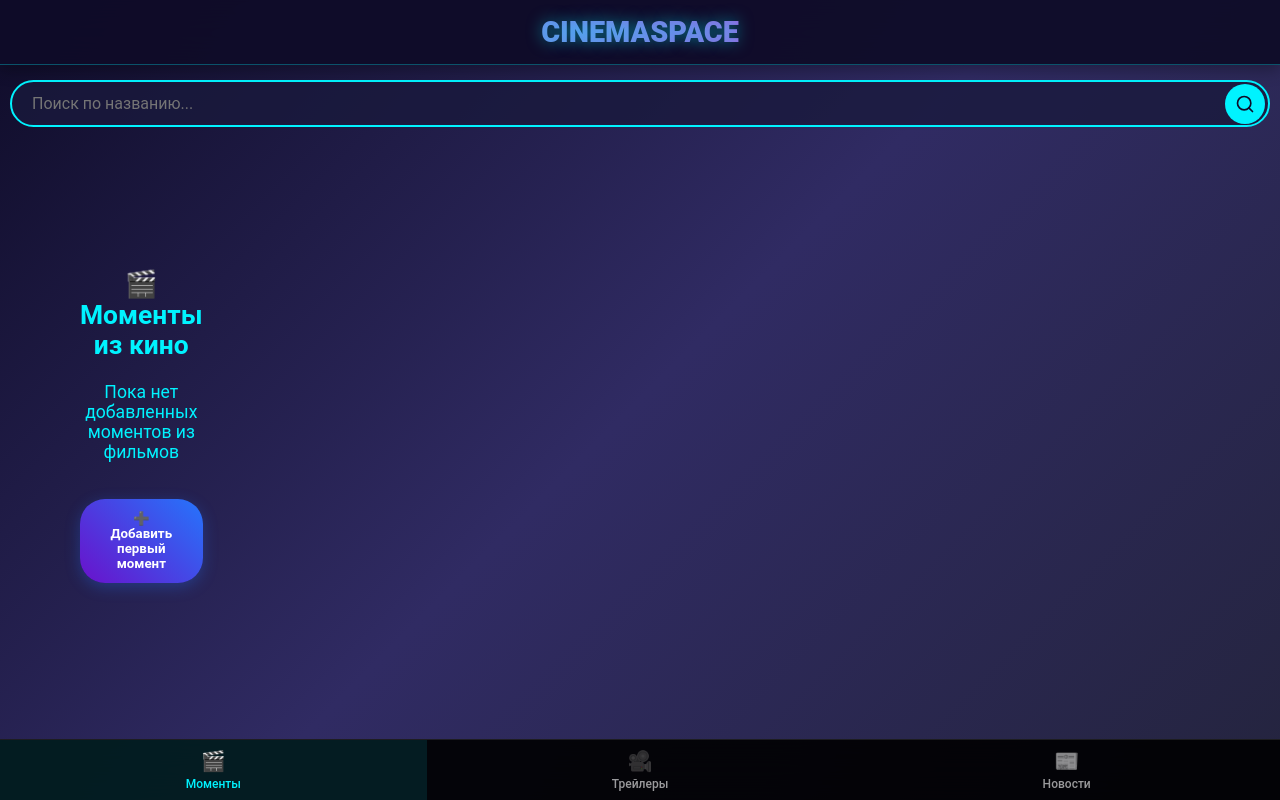
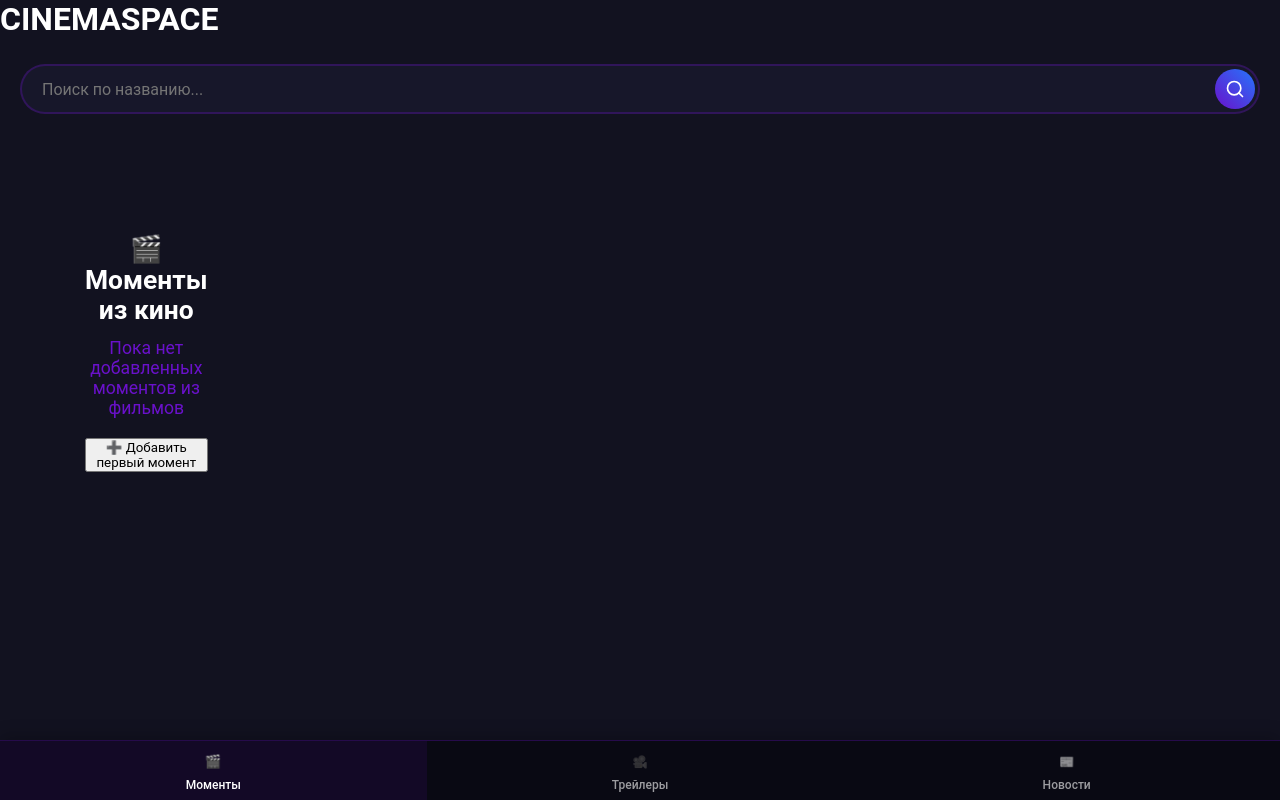
Before and after one commit to viktorbryanskiy1-crypto/cinema-space-bot, a Flask app: page / in a window 1280 px wide. Run offline with Flask 2, Linux system fonts and the light colour scheme; data that the repository does not hold is empty; some libraries are stand-ins or nearby versions.

Commit message:
Update style.css

```diff
--- a/static/css/style.css
+++ b/static/css/style.css
@@ -1,137 +1,112 @@
+/* static/css/style.css */
+
 :root {
-    --space-bg: linear-gradient(135deg, #0f0c29, #302b63, #24243e);
-    --card-bg: rgba(25, 25, 60, 0.8);
-    --card-bg-hover: rgba(40, 40, 90, 0.9);
-    --accent: #00f3ff;
-    --accent-hover: #00d0ff;
-    --accent-secondary: #ff00c8;
-    --text: #ffffff;
+    /* Темная цветовая палитра с кинематографическим уклоном */
+    --bg-primary: #0a0a14;
+    --bg-secondary: #121220;
+    --bg-card: #1a1a2e;
+    --bg-card-hover: #242442;
+    --accent-primary: #6a11cb;
+    --accent-secondary: #2575fc;
+    --accent-gradient: linear-gradient(45deg, var(--accent-primary), var(--accent-secondary));
+    --text-primary: #ffffff;
     --text-secondary: #b0b0ff;
-    --border: rgba(0, 243, 255, 0.3);
-    --success: #00ff9d;
-    --warning: #ff6b6b;
+    --border-color: rgba(106, 17, 203, 0.3);
+    --shadow: 0 8px 32px rgba(0, 0, 0, 0.3);
+    --transition: all 0.3s cubic-bezier(0.25, 0.8, 0.25, 1);
     --nav-height: 60px;
-    --search-height: 70px;
+    --search-height: 50px;
 }
 
-/* --- ПОЛНОЭКРАННЫЙ РЕЖИМ --- */
-html, body {
+/* --- ОСНОВНЫЕ СТИЛИ --- */
+* {
     margin: 0;
     padding: 0;
-    height: 100%;
-    width: 100%;
-    overflow-x: hidden;
-    -webkit-overflow-scrolling: touch;
+    box-sizing: border-box;
 }
 
-body.fullscreen {
+html, body {
+    height: 100%;
+    font-family: 'Montserrat', 'Roboto', sans-serif;
+    background: var(--bg-primary);
+    color: var(--text-primary);
+    overflow-x: hidden;
+    overscroll-behavior: none;
+}
+
+body {
+    display: flex;
+    flex-direction: column;
     height: 100vh;
-    width: 100vw;
-    overflow: hidden;
+    width: 100%;
     position: fixed;
     top: 0;
     left: 0;
+    overflow: hidden;
 }
 
-.app-container.fullscreen {
-    height: 100vh;
-    width: 100vw;
-    overflow-y: auto;
-    -webkit-overflow-scrolling: touch;
-    margin: 0;
-    padding: 0;
-}
-
-body {
-    font-family: 'Montserrat', 'Roboto', sans-serif;
-    background: var(--space-bg);
-    color: var(--text);
-    min-height: 100vh;
-    background-attachment: fixed;
-    background-size: cover;
-    overflow-x: hidden;
-    padding: 0;
-    margin: 0;
-}
-
-/* --- НОВАЯ СТРУКТУРА --- */
+/* --- КОНТЕЙНЕР ПРИЛОЖЕНИЯ --- */
 .app-container {
     display: flex;
     flex-direction: column;
-    min-height: 100vh;
-    padding-bottom: var(--nav-height); /* Учитываем высоту нижней навигации */
+    height: 100vh;
+    width: 100%;
+    background: var(--bg-secondary);
+    position: relative;
+    padding-bottom: var(--nav-height);
     box-sizing: border-box;
+    overflow-y: auto;
+    -webkit-overflow-scrolling: touch;
+    overscroll-behavior: contain;
 }
 
-/* Заголовок */
-.app-header {
-    background: rgba(15, 12, 41, 0.95);
-    padding: 15px;
-    text-align: center;
-    border-bottom: 1px solid var(--border);
-    backdrop-filter: blur(20px);
-    box-shadow: 0 5px 15px rgba(0, 0, 0, 0.3);
-    position: sticky;
-    top: 0;
-    width: 100%;
-    z-index: 1000;
-    box-sizing: border-box;
-}
-
-.app-logo {
-    font-size: 1.8rem;
-    font-weight: 800;
-    margin: 0;
-    background: linear-gradient(45deg, var(--accent), var(--accent-secondary));
-    -webkit-background-clip: text;
-    -webkit-text-fill-color: transparent;
-    background-clip: text;
-    text-shadow: 0 0 15px rgba(0, 243, 255, 0.5);
-}
-
-.app-logo span {
-    color: var(--accent-secondary);
-}
-
-/* Основной контент */
+/* --- ГЛАВНЫЙ КОНТЕНТ --- */
 .main-content {
     flex: 1;
     display: flex;
     flex-direction: column;
-    padding: 10px;
-    padding-top: 15px;
-    padding-bottom: 15px;
+    width: 100%;
+    padding: 15px;
+    padding-top: 10px;
     box-sizing: border-box;
+    position: relative;
+    z-index: 1;
 }
 
-/* Поисковая строка */
+/* --- СЕКЦИЯ ПОИСКА --- */
 .search-section {
+    width: 100%;
     margin-bottom: 20px;
+    padding: 0 5px;
+    box-sizing: border-box;
 }
 
 .search-container {
     position: relative;
     width: 100%;
     max-width: 100%;
+    height: var(--search-height);
 }
 
 .search-input {
     width: 100%;
-    padding: 12px 50px 12px 20px;
-    border: 2px solid var(--accent);
+    height: 100%;
+    padding: 0 50px 0 20px;
+    border: 2px solid var(--border-color);
     border-radius: 30px;
-    background: rgba(25, 25, 60, 0.8);
-    color: white;
+    background: rgba(26, 26, 46, 0.8);
+    color: var(--text-primary);
     font-size: 16px;
-    transition: all 0.3s ease;
+    transition: var(--transition);
     box-sizing: border-box;
     font-family: inherit;
+    outline: none;
 }
 
 .search-input:focus {
     outline: none;
-    box-shadow: 0 0 15px rgba(0, 243, 255, 0.5);
-    border-color: var(--accent-hover);
+    border-color: var(--accent-secondary);
+    box-shadow: 0 0 15px rgba(37, 117, 252, 0.5);
 }
 
 .search-btn {
@@ -139,18 +114,18 @@ body {
     right: 5px;
     top: 50%;
     transform: translateY(-50%);
-    background: var(--accent);
+    width: 40px;
+    height: 40px;
+    background: var(--accent-gradient);
     border: none;
     border-radius: 50%;
-    width: 40px;
-    height: 40px;
     cursor: pointer;
-    transition: all 0.3s ease;
+    transition: var(--transition);
     display: flex;
     align-items: center;
     justify-content: center;
-    color: #0f0c29;
     padding: 0;
+    color: white;
 }
 
 .search-btn:hover {
@@ -158,20 +133,31 @@ body {
     box-shadow: 0 0 12px rgba(0, 243, 255, 0.7);
 }
 
-.search-btn svg {
+.search-icon {
     width: 20px;
     height: 20px;
+    stroke: currentColor;
     stroke-width: 2;
+    fill: none;
 }
 
-/* Сетка контента */
+/* --- ОБЛАСТЬ КОНТЕНТА --- */
+.content-area {
+    flex: 1;
+    width: 100%;
+    box-sizing: border-box;
+}
+
+/* --- СЕТКА КОНТЕНТА --- */
 .content-grid {
     display: grid;
     grid-template-columns: repeat(2, 1fr);
     gap: 15px;
     width: 100%;
+    box-sizing: border-box;
 }
 
+/* Адаптивность сетки */
 @media (min-width: 576px) {
     .content-grid {
         grid-template-columns: repeat(2, 1fr);
@@ -181,6 +167,7 @@ body {
 @media (min-width: 768px) {
     .content-grid {
         grid-template-columns: repeat(3, 1fr);
+        gap: 20px;
     }
 }
 
@@ -241,54 +230,100 @@ body {
     width: 100%;
     height: 100%;
     object-fit: cover;
+    transition: var(--transition);
 }
 
-.video-thumbnail::before {
-    content: "▶";
-    position: absolute;
-    font-size: 2rem;
-    color: rgba(255, 255, 255, 0.8);
-    text-shadow: 0 2px 4px rgba(0, 0, 0, 0.5);
+.video-card:hover .video-thumbnail img {
+    transform: scale(1.05);
 }
 
+.video-placeholder {
+    position: absolute;
+    top: 0;
+    left: 0;
+    width: 100%;
+    height: 100%;
+    display: flex;
+    align-items: center;
+    justify-content: center;
+    background: linear-gradient(135deg, #1a1a2e, #16213e);
+    color: var(--text-secondary);
+    font-size: 2rem;
+}
+
+/* --- ИКОНКА ВОСПРОИЗВЕДЕНИЯ --- */
+.play-icon {
+    position: absolute;
+    top: 50%;
+    left: 50%;
+    transform: translate(-50%, -50%);
+    width: 40px;
+    height: 40px;
+    background: rgba(0, 0, 0, 0.7);
+    border-radius: 50%;
+    display: flex;
+    align-items: center;
+    justify-content: center;
+    opacity: 0.9;
+    transition: var(--transition);
+    z-index: 2;
+}
+
+.video-card:hover .play-icon {
+    opacity: 1;
+    transform: translate(-50%, -50%) scale(1.1);
+    background: rgba(106, 17, 203, 0.8);
+}
+
+.play-icon svg {
+    width: 16px;
+    height: 16px;
+    fill: white;
+}
+
+/* --- ИНФОРМАЦИЯ О ВИДЕО --- */
 .video-info {
     padding: 12px;
     flex-grow: 1;
     display: flex;
     flex-direction: column;
+    background: rgba(26, 26, 46, 0.5);
 }
 
 .video-title {
-    font-size: 16px;
+    font-size: 14px;
     font-weight: 600;
-    margin: 0 0 8px 0;
+    margin: 0 0 5px 0;
     display: -webkit-box;
     -webkit-line-clamp: 2;
     -webkit-box-orient: vertical;
     overflow: hidden;
-    flex-grow: 1;
+    color: var(--text-primary);
+    line-height: 1.3;
 }
 
 .video-meta {
     display: flex;
     justify-content: space-between;
-    font-size: 12px;
+    font-size: 11px;
     color: rgba(255, 255, 255, 0.6);
     margin-top: auto;
+    opacity: 0.7;
 }
 
-/* Навигация внизу */
+/* --- НИЖНЯЯ НАВИГАЦИЯ --- */
 .bottom-nav {
     position: fixed;
     bottom: 0;
     left: 0;
     right: 0;
     display: flex;
-    background: rgba(0, 0, 0, 0.9);
-    backdrop-filter: blur(20px);
-    border-top: 1px solid rgba(255, 255, 255, 0.1);
+    background: rgba(10, 10, 20, 0.95);
+    backdrop-filter: blur(10px);
+    border-top: 1px solid var(--border-color);
     z-index: 1000;
     height: var(--nav-height);
+    box-shadow: 0 -5px 15px rgba(0, 0, 0, 0.2);
 }
 
 .nav-item {
@@ -299,24 +334,52 @@ body {
     justify-content: center;
     padding: 8px 0;
     cursor: pointer;
-    transition: all 0.3s ease;
+    transition: var(--transition);
     color: rgba(255, 255, 255, 0.6);
     font-size: 12px;
     font-weight: 500;
     text-align: center;
+    position: relative;
 }
 
 .nav-item.active {
-    color: var(--accent);
-    background: rgba(0, 243, 255, 0.1);
+    color: var(--text-primary);
+    background: rgba(106, 17, 203, 0.1);
+}
+
+.nav-item.active .nav-icon {
+    transform: scale(1.1);
+}
+
+.nav-item.active .nav-icon svg {
+    filter: drop-shadow(0 0 8px rgba(106, 17, 203, 0.7));
 }
 
 .nav-icon {
-    font-size: 20px;
+    width: 24px;
+    height: 24px;
     margin-bottom: 4px;
+    display: flex;
+    align-items: center;
+    justify-content: center;
+    transition: var(--transition);
 }
 
-/* Страница деталей видео */
+.nav-icon svg {
+    width: 100%;
+    height: 100%;
+    fill: currentColor;
+    stroke: currentColor;
+    stroke-width: 1.5;
+    transition: var(--transition);
+}
+
+.nav-label {
+    font-size: 11px;
+    line-height: 1;
+}
+
+/* --- СТРАНИЦА ДЕТАЛЕЙ --- */
 .video-detail {
     padding: 20px;
     max-width: 1200px;
@@ -505,29 +572,62 @@ body {
     color: var(--text-secondary);
     font-size: 24px;
     cursor: pointer;
+    width: 30px;
+    height: 30px;
+    display: flex;
+    align-items: center;
+    justify-content: center;
+    border-radius: 50%;
+    transition: var(--transition);
 }
 
 .close-modal:hover {
-    color: var(--accent);
+    color: var(--accent-primary);
+    background: rgba(106, 17, 203, 0.2);
 }
 
-/* Сообщения */
+/* --- СООБЩЕНИЯ --- */
 .no-results, .loading {
     text-align: center;
     padding: 50px 20px;
-    color: var(--accent);
+    color: var(--accent-primary);
     font-size: 1.1rem;
 }
 
-/* Адаптивность */
+.loading {
+    display: flex;
+    flex-direction: column;
+    align-items: center;
+    justify-content: center;
+}
+
+.spinner {
+    width: 40px;
+    height: 40px;
+    border: 4px solid rgba(255, 255, 255, 0.3);
+    border-radius: 50%;
+    border-top-color: var(--accent-primary);
+    animation: spin 1s ease-in-out infinite;
+    margin-bottom: 15px;
+}
+
+@keyframes spin {
+    to { transform: rotate(360deg); }
+}
+
+/* --- АДАПТИВНОСТЬ --- */
 @media (max-width: 480px) {
-    .app-logo {
-        font-size: 1.5rem;
+    .main-content {
+        padding: 10px 5px;
+    }
+
+    .search-section {
+        padding: 0 5px;
     }
 
     .search-input {
         font-size: 14px;
-        padding: 10px 45px 10px 15px;
+        padding: 0 40px 0 15px;
     }
 
     .search-btn {
@@ -629,178 +680,116 @@ body {
     animation: fadeIn 0.5s ease-out;
 }
 
-/* Кнопки */
-.tab-btn, .submit-btn {
-    background: linear-gradient(45deg, #6a11cb, #2575fc);
-    border: none;
-    color: white;
-    padding: 12px 25px;
-    border-radius: 25px;
-    cursor: pointer;
-    transition: all 0.3s ease;
-    font-weight: bold;
-    box-shadow: 0 4px 15px rgba(37, 117, 252, 0.3);
+/* --- ВСПОМОГАТЕЛЬНЫЕ КЛАССЫ --- */
+.hidden {
+    display: none !important;
+}
+
+.text-center {
+    text-align: center;
+}
+
+.mt-20 {
+    margin-top: 20px;
+}
+
+.mb-20 {
+    margin-bottom: 20px;
+}
+
+.p-20 {
+    padding: 20px;
+}
+
+/* --- СТИЛИ ДЛЯ ФОРМ --- */
+input, textarea, select, button {
     font-family: inherit;
 }
 
-.tab-btn:hover, .submit-btn:hover {
-    transform: translateY(-2px);
-    box-shadow: 0 6px 20px rgba(37, 117, 252, 0.5);
+.form-group {
+    margin-bottom: 15px;
 }
 
-.tab-btn.active {
-    background: linear-gradient(45deg, #ff00c8, #00f3ff);
-    box-shadow: 0 4px 20px rgba(255, 0, 200, 0.4);
+.form-control {
+    width: 100%;
+    padding: 12px;
+    border: 1px solid var(--border-color);
+    border-radius: 10px;
+    background: rgba(255, 255, 255, 0.1);
+    color: white;
+    font-size: 16px;
+    box-sizing: border-box;
 }
 
-/* --- УЛТРАСОВРЕМЕННЫЙ ПОЛНОЭКРАННЫЙ PRELOADER --- */
-.app-preloader {
-    position: fixed;
-    top: 0;
-    left: 0;
-    width: 100vw;
-    height: 100vh;
-    background: linear-gradient(135deg, #0f0c29, #302b63, #24243e);
-    display: flex;
-    justify-content: center;
-    align-items: center;
-    z-index: 9999;
-    transition: opacity 0.5s ease-out;
-    backdrop-filter: blur(20px);
-    -webkit-backdrop-filter: blur(20px);
+.form-control:focus {
+    outline: none;
+    border-color: var(--accent-secondary);
+    box-shadow: 0 0 0 3px rgba(37, 117, 252, 0.3);
 }
 
-.app-preloader.fullscreen {
-    position: fixed;
-    top: 0;
-    left: 0;
-    width: 100vw;
-    height: 100vh;
-    margin: 0;
-    padding: 0;
+.btn {
+    padding: 12px 25px;
+    border: none;
+    border-radius: 25px;
+    cursor: pointer;
+    font-weight: 600;
+    transition: all 0.3s ease;
+    font-family: inherit;
+    font-size: 16px;
 }
 
-.preloader-content {
-    display: flex;
-    justify-content: center;
-    align-items: center;
-    width: 100%;
-    height: 100%;
+.btn-primary {
+    background: var(--accent-gradient);
+    color: #0f0c29;
 }
 
-/* УЛТРАСОВРЕМЕННЫЙ СПИННЕР БЕЗ НАДПИСЕЙ */
-.ultra-modern-spinner {
-    position: relative;
-    width: 80px;
-    height: 80px;
+.btn-primary:hover {
+    transform: scale(1.05);
+    box-shadow: 0 5px 15px rgba(0, 243, 255, 0.4);
 }
 
-.ultra-modern-spinner::before,
-.ultra-modern-spinner::after {
-    content: '';
-    position: absolute;
-    border-radius: 50%;
-    opacity: 0.8;
-}
-
-.ultra-modern-spinner::before {
+/* --- СТИЛИ ДЛЯ ТАБЛИЦ --- */
+table {
     width: 100%;
-    height: 100%;
-    border: 6px solid transparent;
-    border-top-color: #00f3ff;
-    border-bottom-color: #ff00c8;
-    animation: ultraSpin 1.2s cubic-bezier(0.68, -0.55, 0.265, 1.55) infinite;
-}
-
-.ultra-modern-spinner::after {
-    width: 70%;
-    height: 70%;
-    border: 4px solid transparent;
-    border-left-color: #ff00c8;
-    border-right-color: #00f3ff;
-    animation: ultraSpinReverse 1s cubic-bezier(0.68, -0.55, 0.265, 1.55) infinite reverse;
-    top: 15%;
-    left: 15%;
-}
-
-@keyframes ultraSpin {
-    0% { transform: rotate(0deg); }
-    100% { transform: rotate(360deg); }
-}
-
-@keyframes ultraSpinReverse {
-    0% { transform: rotate(0deg); }
-    100% { transform: rotate(-360deg); }
-}
-
-/* Плавное скрытие preloader'а */
-.app-preloader.hidden {
-    opacity: 0;
-    pointer-events: none;
-}
-
-/* Основное содержимое */
-.app-content {
-    opacity: 0;
-    transition: opacity 0.5s ease-in;
-}
-
-.app-content.visible {
-    opacity: 1;
-}
-
-/* Статистика */
-.stats-grid {
-    display: grid;
-    grid-template-columns: repeat(auto-fit, minmax(200px, 1fr));
-    gap: 15px;
+    border-collapse: collapse;
     margin: 20px 0;
 }
 
-.stat-card {
-    background: var(--card-bg);
-    border-radius: 12px;
-    padding: 20px;
-    border: 1px solid var(--border);
-    text-align: center;
-    transition: all 0.3s ease;
+th, td {
+    padding: 12px 15px;
+    text-align: left;
+    border-bottom: 1px solid var(--border-color);
 }
 
-.stat-card:hover {
-    transform: translateY(-3px);
-    box-shadow: 0 8px 20px rgba(0, 243, 255, 0.3);
+th {
+    background: rgba(106, 17, 203, 0.2);
 }
 
-.stat-number {
-    font-size: 2em;
-    font-weight: 700;
-    background: linear-gradient(45deg, var(--accent), var(--accent-secondary));
-    -webkit-background-clip: text;
-    -webkit-text-fill-color: transparent;
-    background-clip: text;
+/* --- СТИЛИ ДЛЯ ССЫЛОК --- */
+a {
+    color: var(--accent-primary);
+    text-decoration: none;
+    transition: var(--transition);
 }
 
-.stat-label {
-    color: var(--text-secondary);
-    font-size: 1em;
-    margin-top: 8px;
+a:hover {
+    color: var(--accent-secondary);
+    text-decoration: underline;
 }
 
-.admin-btn {
-    background: linear-gradient(45deg, var(--warning), #ff4757);
-    color: white;
-    border: none;
-    padding: 6px 12px;
-    border-radius: 20px;
-    cursor: pointer;
+/* --- СТИЛИ ДЛЯ ЗАГОЛОВКОВ --- */
+h1, h2, h3, h4, h5, h6 {
+    color: var(--text-primary);
+    margin-bottom: 0.5em;
     font-weight: 600;
-    transition: all 0.3s ease;
-    text-decoration: none;
-    display: inline-block;
-    font-size: 14px;
 }
 
-.admin-btn:hover {
-    transform: scale(1.05);
-    box-shadow: 0 4px 12px rgba(255, 107, 107, 0.4);
+/* --- СТИЛИ ДЛЯ СПИСКОВ --- */
+ul, ol {
+    padding-left: 1.5em;
+    margin-bottom: 1em;
 }
+
+li {
+    margin-bottom: 0.5em;
+}
```
Also changed, not shown: other parts of static/css/style.css (+50 -93 lines).
